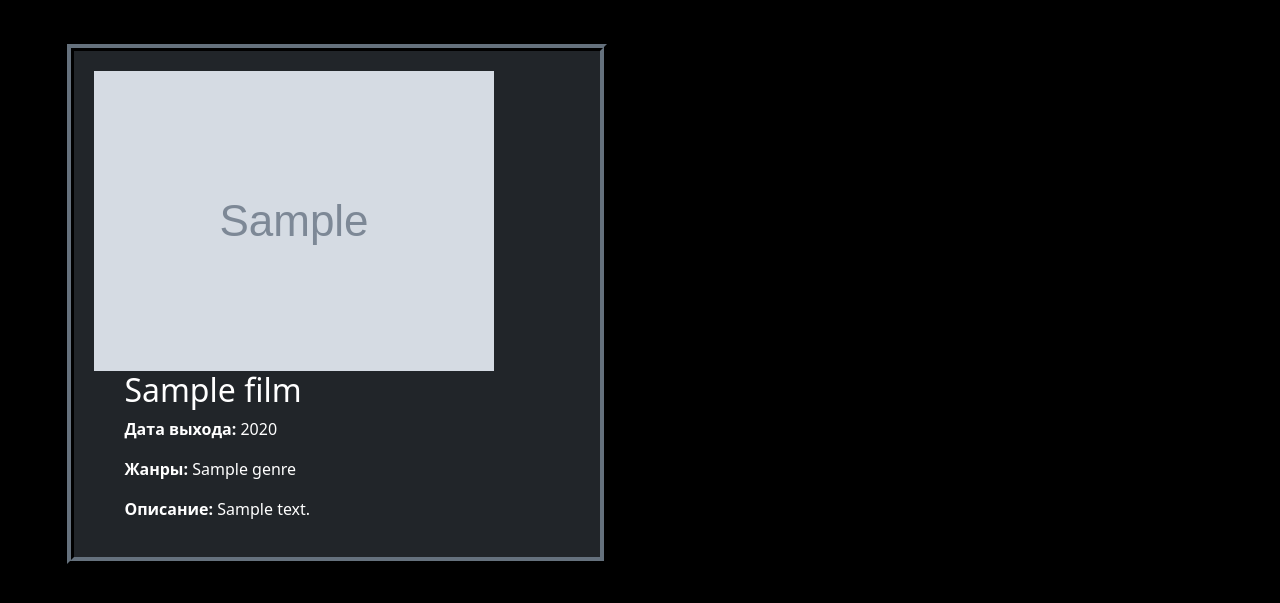
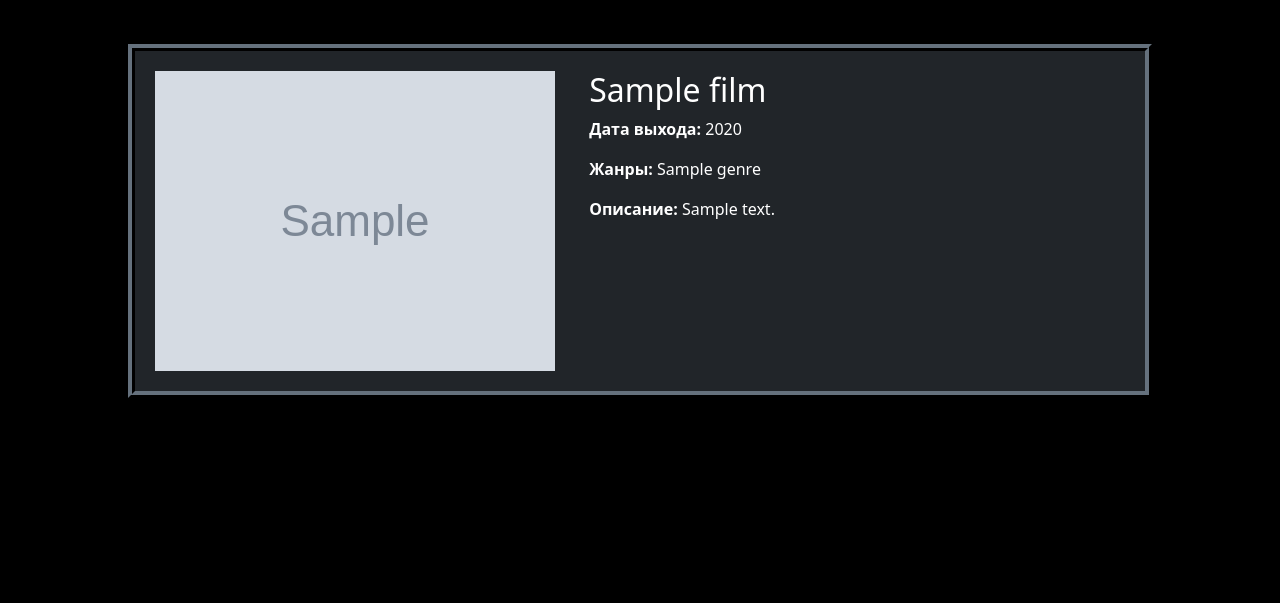
Before and after one commit to mregor787/online-cinema, a Django app: page /app/film/1/ in a window 1280 px wide. Shown: the part 56-659 px from the top of the page. Run offline with Django 4.2, Linux system fonts and the light colour scheme; tables that the repository leaves empty hold one stand-in row (values such as "Sample post"); grey boxes marked "Sample" are stand-in pictures.

Commit message:
Fixed positioning of main container

```diff
--- a/app/static/style.css
+++ b/app/static/style.css
@@ -9,7 +9,6 @@ body {
 	margin: auto;
 	border: 7px ridge rgb(33, 37, 41);
 	background-color: rgb(33, 37, 41);
-	/* padding: 1px; */
 }
 .description {
 	color: white;
@@ -26,6 +25,8 @@ body {
 .main-container {
 	position: absolute;
 	top: 100px;
+	left: 0;
+	right: 0;
 }
 .main-container > h2 {
 	margin-left: 50px;
```
